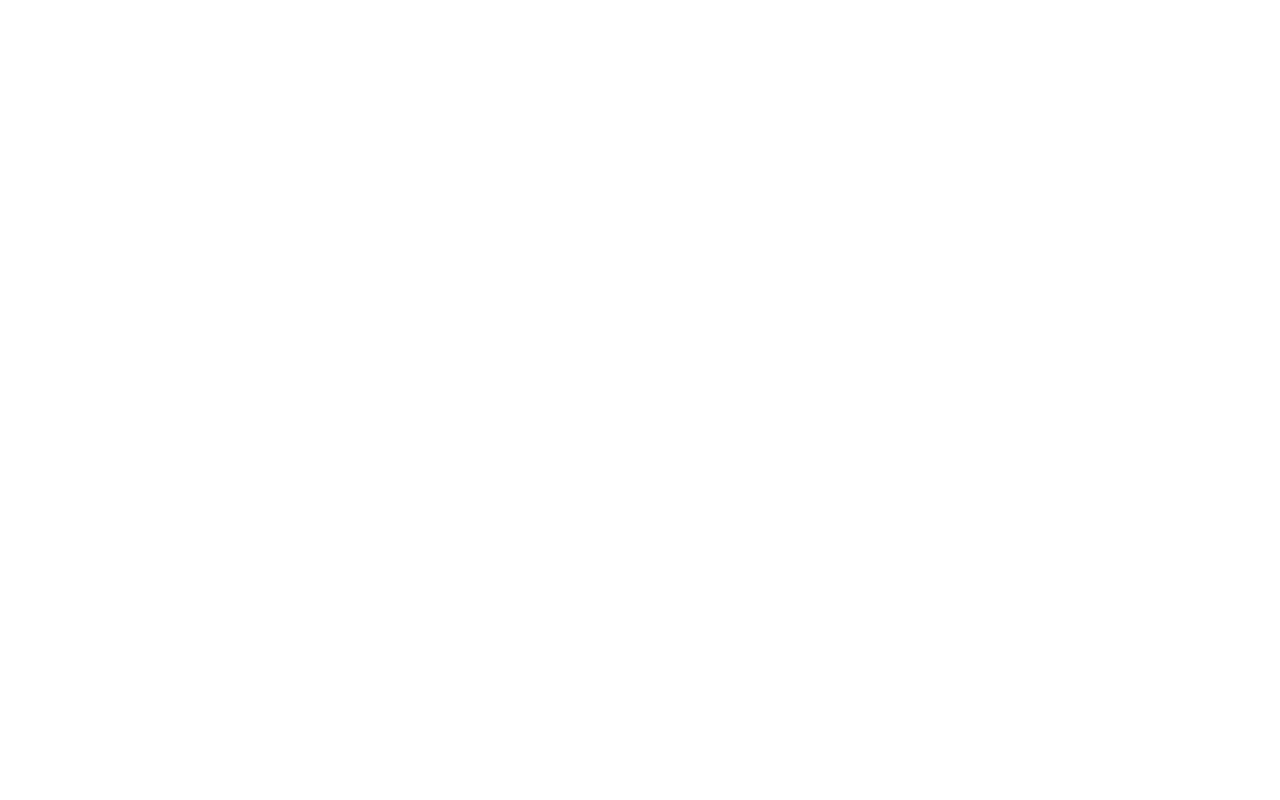
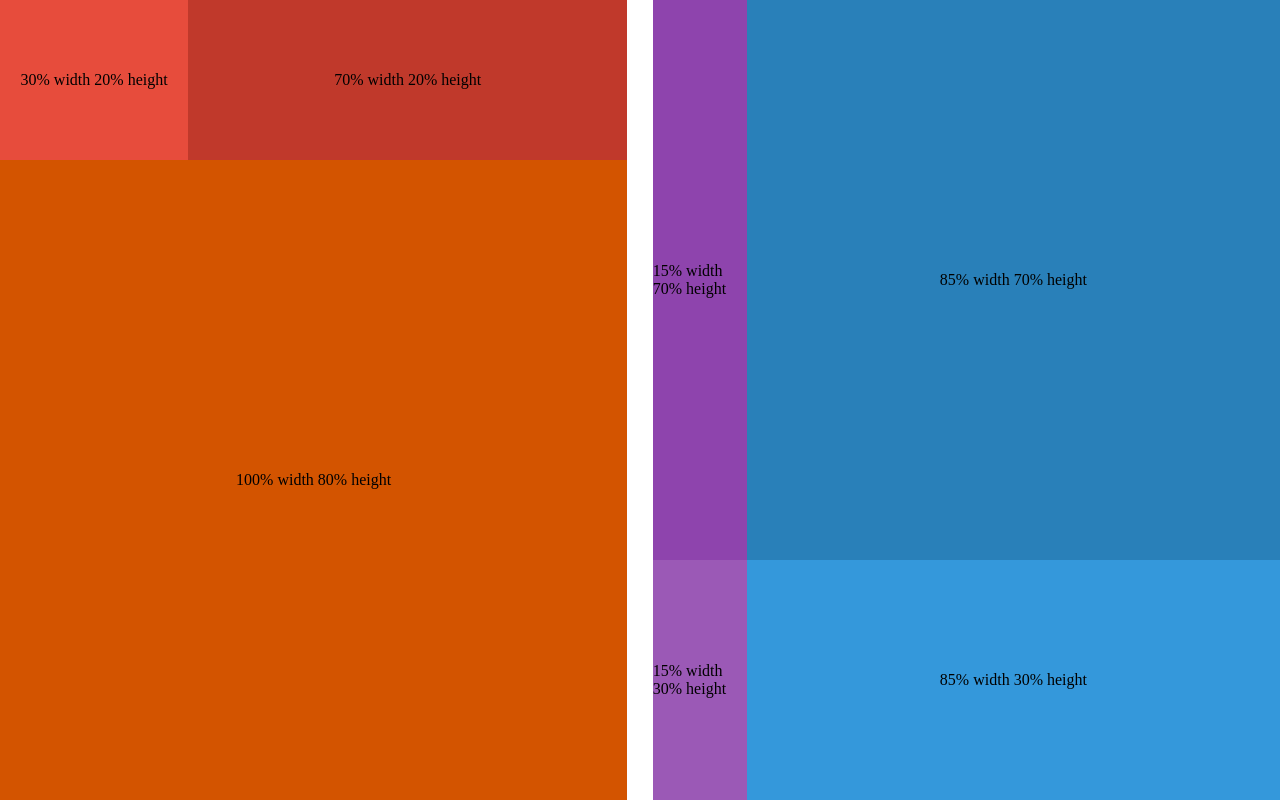
Before and after one commit to PattyPong13/cvep-submission, a plain HTML site: page index.html in a window 1280 px wide. Drawn offline with Linux system fonts and the light colour scheme.

Commit message:
basicstructure

```diff
--- a/index.html
+++ b/index.html
@@ -8,5 +8,26 @@
 
     <body>
 
+        <div id='container'>
+            <div id='diary-window'>
+                <div id='diary-topbar'>
+                    <div id='diary-date' class='test'>30% width 20% height</div>
+                    <div id='diary-list' class='test'>70% width 20% height</div>
+                </div>
+                <div id='diary-main' class='test'>100% width 80% height</div>
+            </div>
+            <div id='divider'></div>
+            <div id='messenger-window'>
+                <div id='messenger-sidebar'>
+                    <div id='contacts' class='test'>15% width 70% height</div>
+                    <div id='healthbar' class='test'>15% width 30% height</div>
+                </div>
+                <div id='messenger-main'>
+                    <div id='chat-window' class='test'>85% width 70% height</div>
+                    <div id='options-window' class='test'>85% width 30% height</div>
+                </div>
+            </div>
+        </div>
+
     </body>
 </html>
--- a/stylesheet.css
+++ b/stylesheet.css
@@ -1,3 +1,101 @@
 body {
     margin: 0;
 }
+
+#container {
+    width: 100vw;
+    height: 100vh;
+    display: flex;
+}
+
+.test {
+    display: flex;
+    justify-content: center;
+    align-items: center;
+}
+
+/* DIARY STYLING */
+#diary-window {
+    width: 49%;
+    height: 100%;
+    display: flex;
+    flex-direction: column;
+}
+
+#diary-topbar {
+    width: 100%;
+    height: 20%;
+    display: flex;
+}
+
+#diary-date {
+    width: 30%;
+    height: 100%;
+    background-color: #e74c3c;
+}
+
+#diary-list {
+    width: 70%;
+    height: 100%;
+    background-color: #c0392b;
+}
+
+#diary-main {
+    width: 100%;
+    height: 80%;
+    background-color: #d35400;
+}
+
+#divider {
+    width: 2%;
+    height: 100%;
+}
+
+/* MESSENGER STYLING */
+
+#messenger-window {
+    width: 49%;
+    height: 100%;
+    display: flex;
+}
+
+#messenger-sidebar {
+    width: 15%;
+    height: 100%;
+    display: flex;
+    flex-direction: column;
+}
+
+#contacts {
+    width: 100%;
+    height: 70%;
+    display: flex;
+    flex-direction: column;
+    background-color: #8e44ad;
+}
+
+#healthbar {
+    width: 100%;
+    height: 30%;
+    display: flex;
+    background-color: #9b59b6;
+}
+
+#messenger-main {
+    width: 85%;
+    height: 100%;
+    display: flex;
+    flex-direction: column;
+}
+
+#chat-window {
+    width: 100%;
+    height: 70%;
+    background-color: #2980b9;
+}
+
+#options-window {
+    width: 100%;
+    height: 30%;
+    background-color: #3498db;
+}
```
